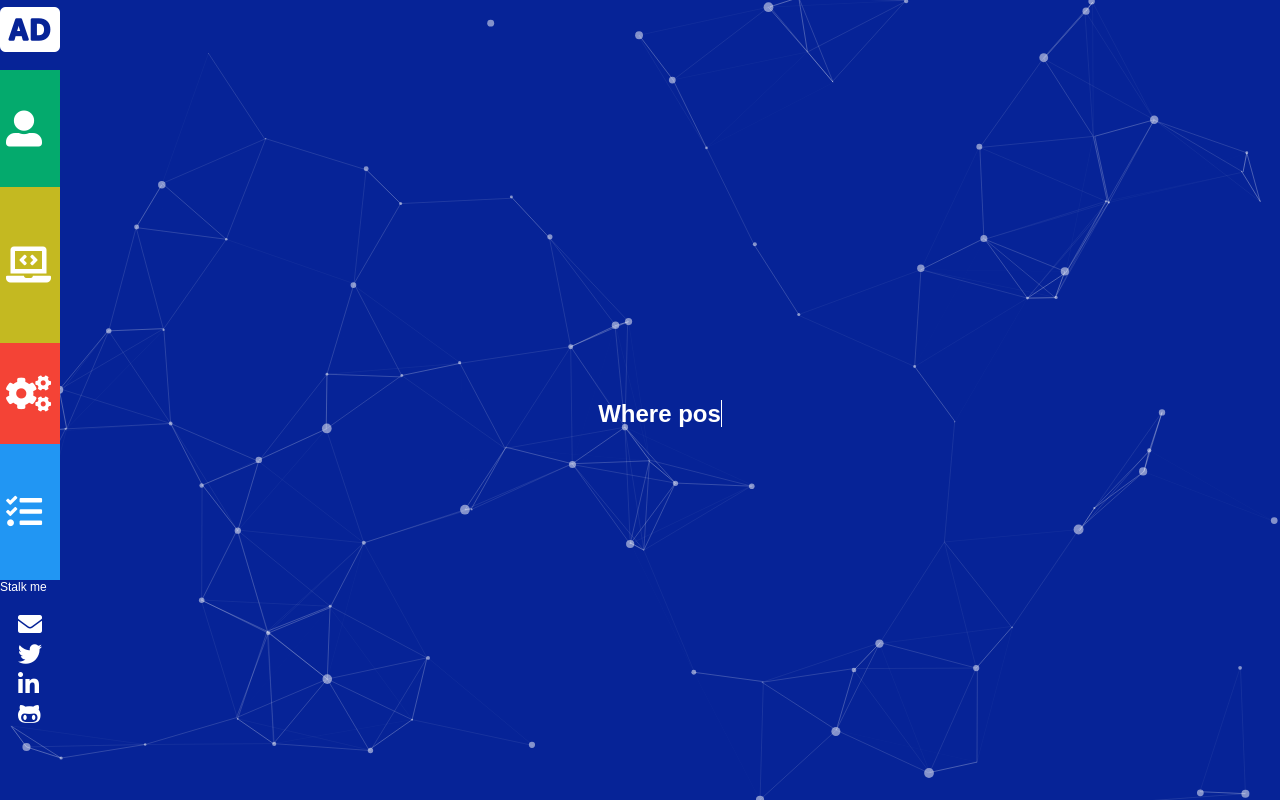
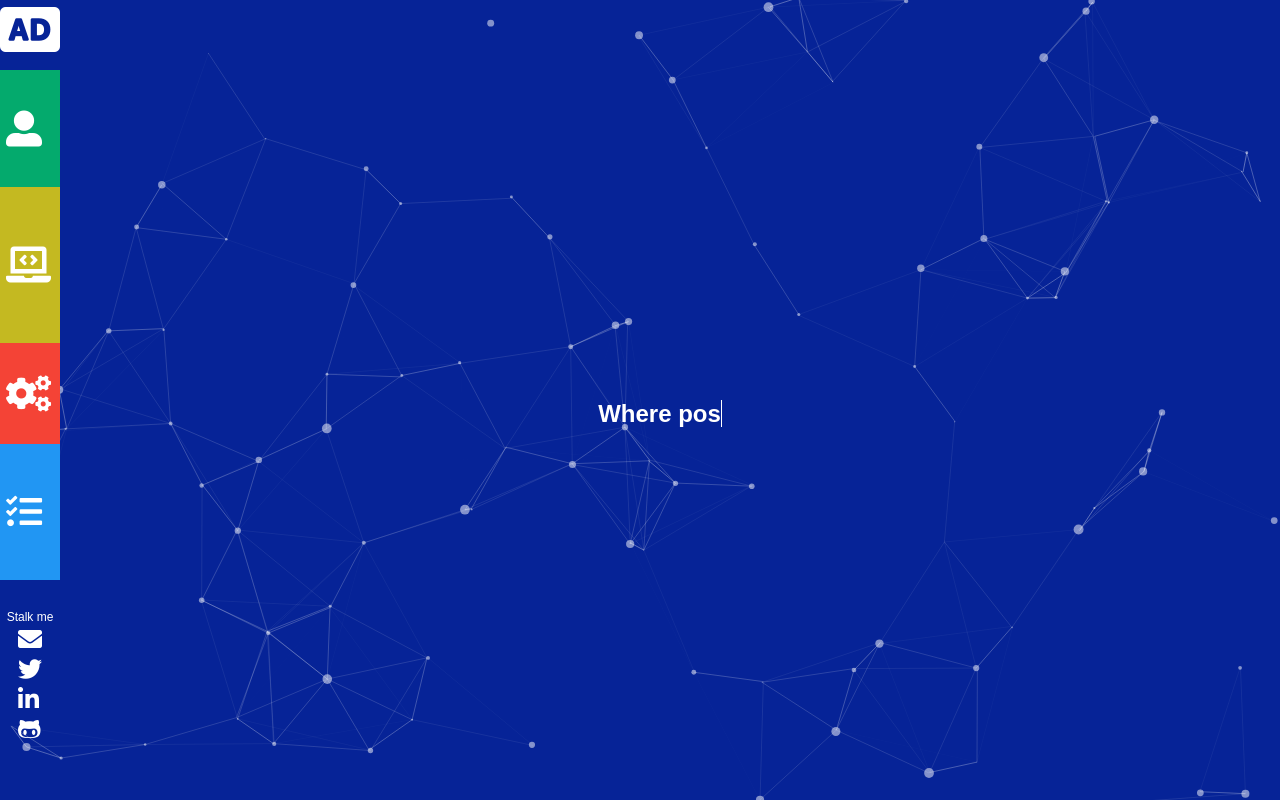
Before and after one commit to snowman07/snowman07.github.io, a PHP site: page / in a window 1280 px wide. Run offline with PHP 8.4, Linux system fonts and the light colour scheme; some libraries are stand-ins or nearby versions.

Commit message:
fix footer

```diff
--- a/arrpogi/css/style.css
+++ b/arrpogi/css/style.css
@@ -386,15 +386,19 @@ nav a span {
 
 footer {
   position: fixed;
-  top: 580px;
+  top: 610px;
   color: #fff;
+}
+
+footer p {
+  text-align: center;
 }
 
 .footer-container {
   display: flex;
   flex-direction: column;
   justify-content: center;
-  padding: 15px;
+  padding: 0 15px;
 }
 
 .footer-container > i {
```
